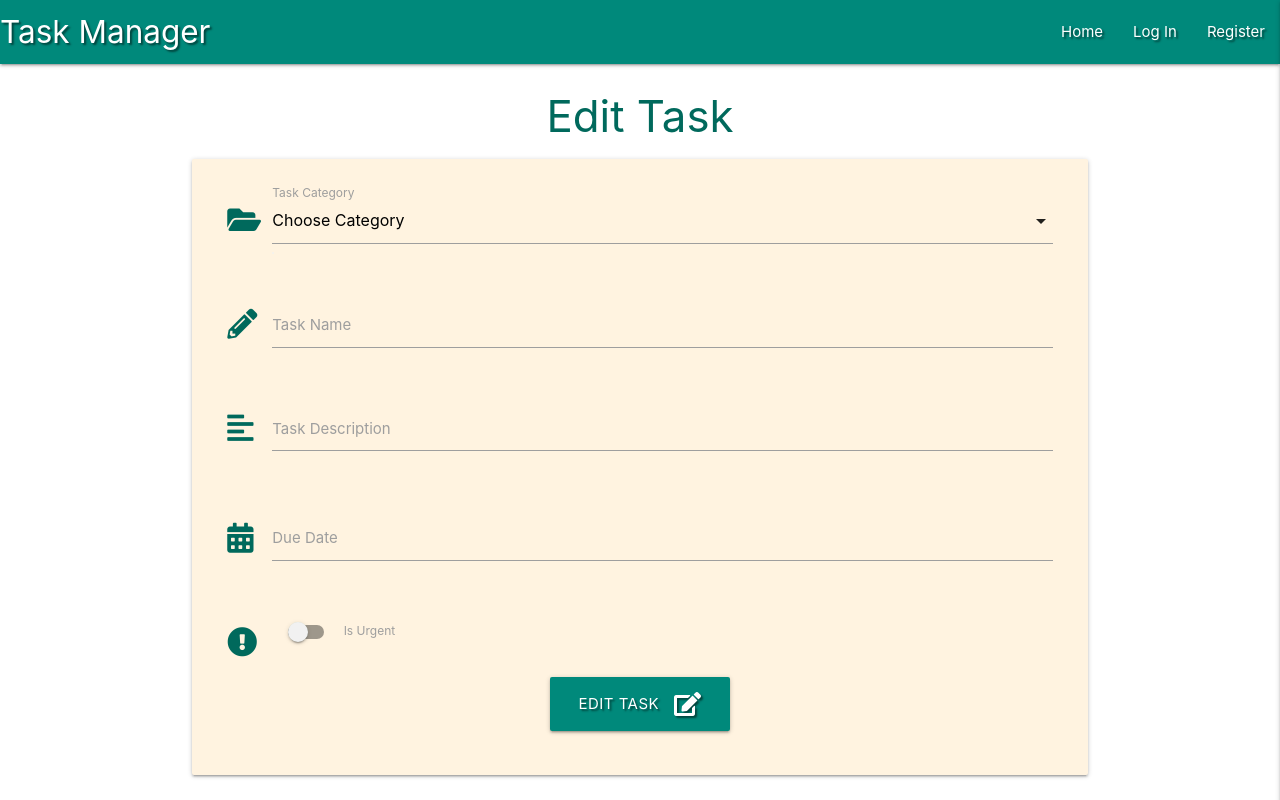
After one commit to AJBayliss81/task-manager-mini-project, a Flask app: template templates/edit_task.html in a window 1280 px wide. The commit adds this page. Run offline with Flask 2, Linux system fonts and the light colour scheme; the template is opened without the code that fills it, so the values that code supplies are empty; some libraries are stand-ins or nearby versions.

Commit message:
Wired up the edit task button

```diff
--- a/app.py
+++ b/app.py
@@ -116,6 +116,14 @@ def add_task():
     categories = mongo.db.categories.find().sort("category_name", 1)
     return render_template("add_task.html", categories=categories)
 
+
+@app.route("/edit_task/<task_id>", methods=["GET", "POST"])
+def edit_task(task_id):
+    task = mongo.db.tasks.find_one({"_id": ObjectId(task_id)})
+
+    categories = mongo.db.categories.find().sort("category_name", 1)
+    return render_template("edit_task.html", task=task, categories=categories)
+
 if __name__ == "__main__":
     app.run(host=os.environ.get("IP"),
             port=int(os.environ.get("PORT")),
--- /dev/null
+++ b/templates/edit_task.html
@@ -0,0 +1,72 @@
+{% extends "base.html" %}
+{% block content %}
+
+    <h3 class="teal-text text-darken-3 center-align">Edit Task</h3>
+
+    <div class="row card-panel orange lighten-5">
+        <form class="col s12" method="POST" action="{{ url_for('edit_task', task_id=task._id) }}">
+        <!-- category selection -->
+			<div class="row">
+				<div class="input-field col s12">
+                    <i class="fas fa-folder-open prefix teal-text text-darken-3"></i>
+					<select id="category_name" name="category_name" class="validate" required>
+			            <option value="" disabled selected>Choose Category</option>
+                        {% for category in categories %}
+			                <option value="{{category.category_name }}">{{category.category_name }}</option>
+                        {% endfor %}
+			    </select>
+					<label for="category_name">Task Category</label>
+				</div>
+            </div>
+
+            <!-- task name input -->
+            <div class="row">
+                <div class="input-field col s12">
+                    <i class="fas fa-pencil-alt prefix teal-text text-darken-3"></i>
+                    <input id="task_name" name="task_name" minlength="5" maxlength="50"
+                        type="text" class="validate" required>
+                    <label for="task_name">Task Name</label>
+                </div>
+            </div>
+            <!-- task description box -->
+            <div class="row">
+                <div class="input-field col s12">
+                    <i class="fas fa-align-left prefix teal-text text-darken-3"></i>
+                    <textarea id="task_description" name="task_description" minlength="5"
+                    maxlength="200" class="materialize-textarea validate" required></textarea>
+                    <label for="task_description">Task Description</label>
+                </div>
+            </div>
+            <!-- due date picker -->
+            <div class="row">
+                <div class="input-field col s12">
+                    <i class="fas fa-calendar-alt prefix teal-text text-darken-3"></i>
+                    <input id="due_date" name="due_date" type="text" class="datepicker validate" required>
+                    <label for="due_date">Due Date</label>
+                </div>
+            </div>
+            <!-- is urgent toggle -->
+            <div class="row">
+                <div class="input-field col s12">
+                    <div class="switch">
+                        <i class="fas fa-exclamation-circle prefix teal-text text-darken-3"></i>
+                        <label for="is_urgent">
+                            <input type="checkbox" id="is_urgent" name="is_urgent">
+                            <span class="lever"></span>
+                            Is Urgent
+                        </label>
+                    </div>
+                </div>
+            </div>
+            <!---- submit button ---->
+			<div class="row">
+				<div class="col s12 center-align">
+					<button type="submit" class="btn-large teal darken-1 text-shadow">
+                    Edit Task <i class="fas fa-edit right"></i>
+                    </button>
+				</div>
+			</div>
+        </form>
+    </div>
+
+{% endblock %}
--- a/templates/tasks.html
+++ b/templates/tasks.html
@@ -9,8 +9,8 @@
             <div class="collapsible-header white-text teal darken-3">
 				<div class="col s3">
 					<i class="fas fa-caret-down"></i>
-                    <a href="" class="btn-small green accent-4">Done</a>
-                    <a href="" class="btn-small light-blue lighten-1">Edit</a>
+                    <a href="" class="btn-small deep-orange lighten-1">Done</a>
+                    <a href="{{ url_for('edit_task', task_id=task._id) }}" class="btn-small lime">Edit</a>
 				</div>
 				<div class="col s9">
 					<strong>{{ task.task_name }}</strong> : {{ task.due_date }}
```
